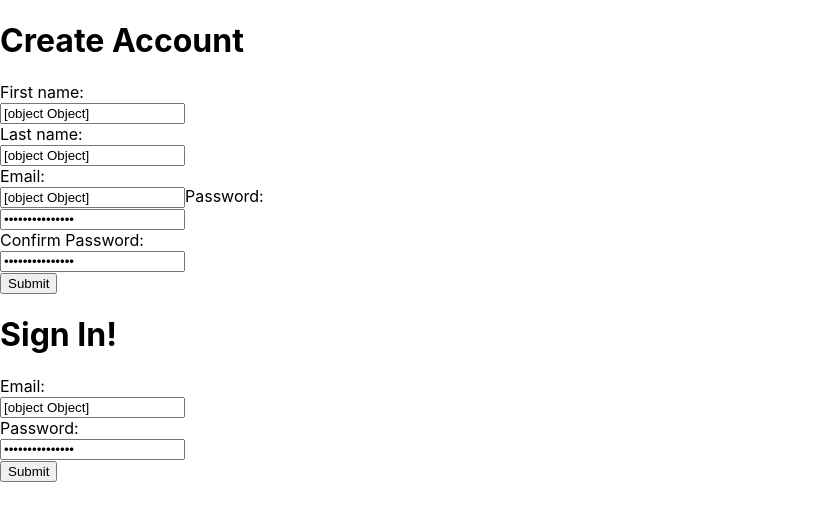
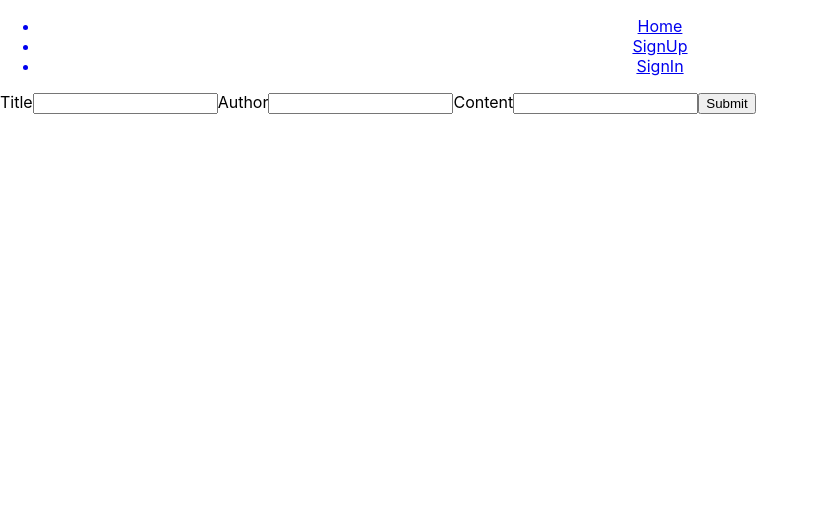
Before and after one commit to kaynorGeschenk/blog-app-assignment, a React (Create React App) app: page /Post in a window 1280 px wide. Shown: the top 520 px of the page, without its empty margins (0-819 px from the left). Built offline with nearby package versions, Linux system fonts and the light colour scheme.

Commit message:
modification 1

```diff
--- a/src/App.js
+++ b/src/App.js
@@ -1,18 +1,30 @@
 import React from 'react'
 import SignIn from './components/SignIn'
 import SignUp from './components/SignUp'
-import vote from './components/vote'
+import Navbar from "./components/Navbar"
+import Home from "./components/Home"
+import Posts from "./components/Posts"
+import { BrowserRouter as Router, Switch, Route } from "react-router-dom";
+import './App.css';
+
 
 
 
 
 function ParentComponent() {
   return (
-    <div className= "ParentComponent">
-      <SignUp />
-      <SignIn />
+    <main>
+      <Router>
+        <Navbar />
+        <Switch>
+          <Route path= "/" component={Home} exact />
+          <Route path= "/SignUp" component={SignUp} />
+          <Route path= "/SignIn" component={SignIn} />
+          <Route path= "/Post" component={Posts} />
 
-    </div>
+        </Switch>
+      </Router>
+    </main>
 
   )
 }
--- /dev/null
+++ b/src/components/Home.js
@@ -0,0 +1,25 @@
+import React from 'react'
+
+function Home() {
+
+    return (
+        <div>
+            <h1>Welcome to Kaynor_Blog</h1>
+
+            <h3> <h1>Brian Clark</h1>
+                 “Don’t focus on having a great blog. Focus on producing a blog that’s great for your readers.”
+
+                 As a blogger, everything you do flows from understanding your audience and seeking to help them.
+            </h3>
+            <h3>
+                  <h1>Seth Godin</h1>
+                  “Not only are bloggers suckers for the remarkable, so are the people who read blogs.”
+
+                   When you write remarkable content, you stay engaged and excited with your blog. Your readers follow suit.
+            </h3>
+
+        </div>
+    )
+}
+
+export default Home
--- /dev/null
+++ b/src/components/Navbar.js
@@ -0,0 +1,21 @@
+import React from 'react'
+import {Link} from 'react-router-dom'
+
+
+
+function Navbar() {
+    return (
+        <div className="App">
+            <nav>
+                <ul>
+            <Link to= "/"> {" "} <li>Home</li> </Link>
+            <Link to= "/signUp"> {" "} <li>SignUp</li> </Link>
+            <Link to= "/signIn"> {" "} <li>SignIn</li> </Link>
+                </ul>
+            </nav>
+
+        </div>
+    )
+}
+
+export default Navbar
--- a/src/components/SignUp.js
+++ b/src/components/SignUp.js
@@ -28,7 +28,7 @@ function SignUp() {
             <label for="lname"> Last name: </label> <br />
             <input  type="text" id="lname" className="lname" value={value} onChange={handleChange}/><br />
             <label for= "email">Email:</label><br />
-            <input type="email" id="email" className="email" value={value} />
+            <input type="email" id="email" className="email" value={value} /><br />
             <label for= "password">Password:</label><br/>
             <input type= "password" id= "password" className= "password" value={value} onChange={handleChange}/><br />
             <label for= "cpassword">Confirm Password:</label><br />
--- a/src/components/Vote.js
+++ b/src/components/Vote.js
@@ -1,6 +1,6 @@
 import React, {useState} from 'react'
 
-//This is Vote
+
 function Vote() {
   const[likes , setLikes]= useState(0);
   const[dislikes , setDislikes]= useState(0);
--- a/src/components/posts.js
+++ b/src/components/posts.js
@@ -1,11 +1,70 @@
-import React from 'react'
+import React, {useState} from 'react'
+import Vote from "./components/Vote"
 
-function posts() {
+function Posts() {
+    const {title, setTitle}= useState ("")
+    const {author, setAuthor} = useState ("")
+    const {content, setContent}= useState("")
+    const {post, setPost}= useState([]);
+
+    const handleTitle = event => {
+        setTitle(event.target.value);
+    };
+
+    const handleAuthor = event => {
+        setAuthor(event.target.value);
+    };
+
+    const handleContent = event => {
+        setContent(event.target.value);
+    };
+
+    const handlePost = (event) => {
+        event.PreventDefault();
+        setPost([
+            ...post,
+            {
+
+                title: title,
+                content: content,
+                author: author
+            }
+        ]);
+        setAuthor("")
+        setTitle("")
+        setContent("")
+    };
+
     return (
         <div>
+            <form>
+            <label>Title</label>
+            <input value={title} onChange={handleTitle}/>
+            <label>Author</label>
+            <input value={author} onChange={handleAuthor} />
+            <label>Content</label>
+            <input value={content} onChange={handleContent} />
+
+            <input type="submit" onClick={handlePost} />
+
+            </form>
+
+
+
+                {/* <ul>
+                    {post .map((post) =>(
+                        <li key={post.id}>
+                            {post.title} {post.author} {post.content}
+                        </li>
+
+                    ) )}
+                </ul> */}
 
         </div>
     )
+
+
+
 }
 
-export default posts
+export default Posts
```
Also changed, not shown: src/components/change.js (+4 -3 lines).
